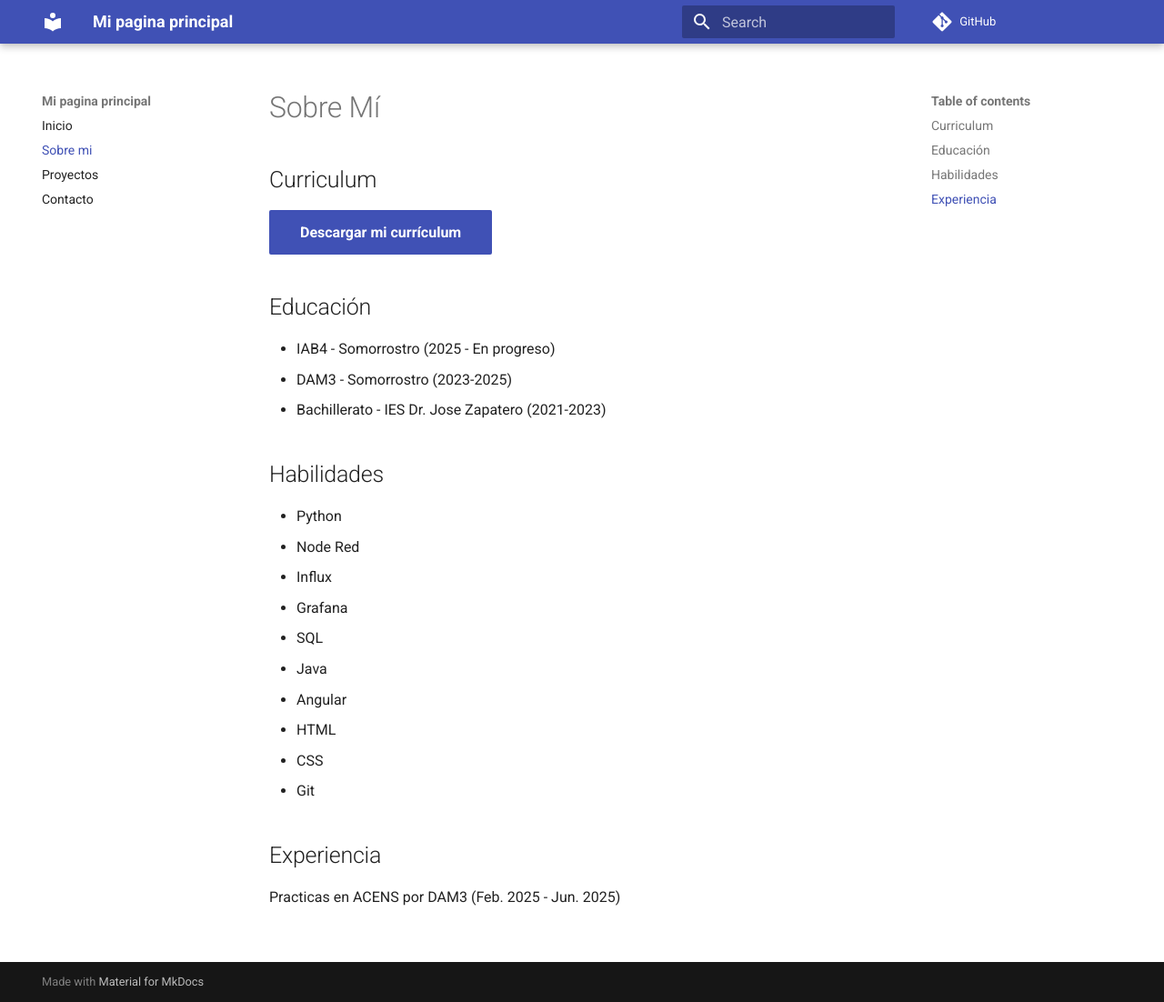
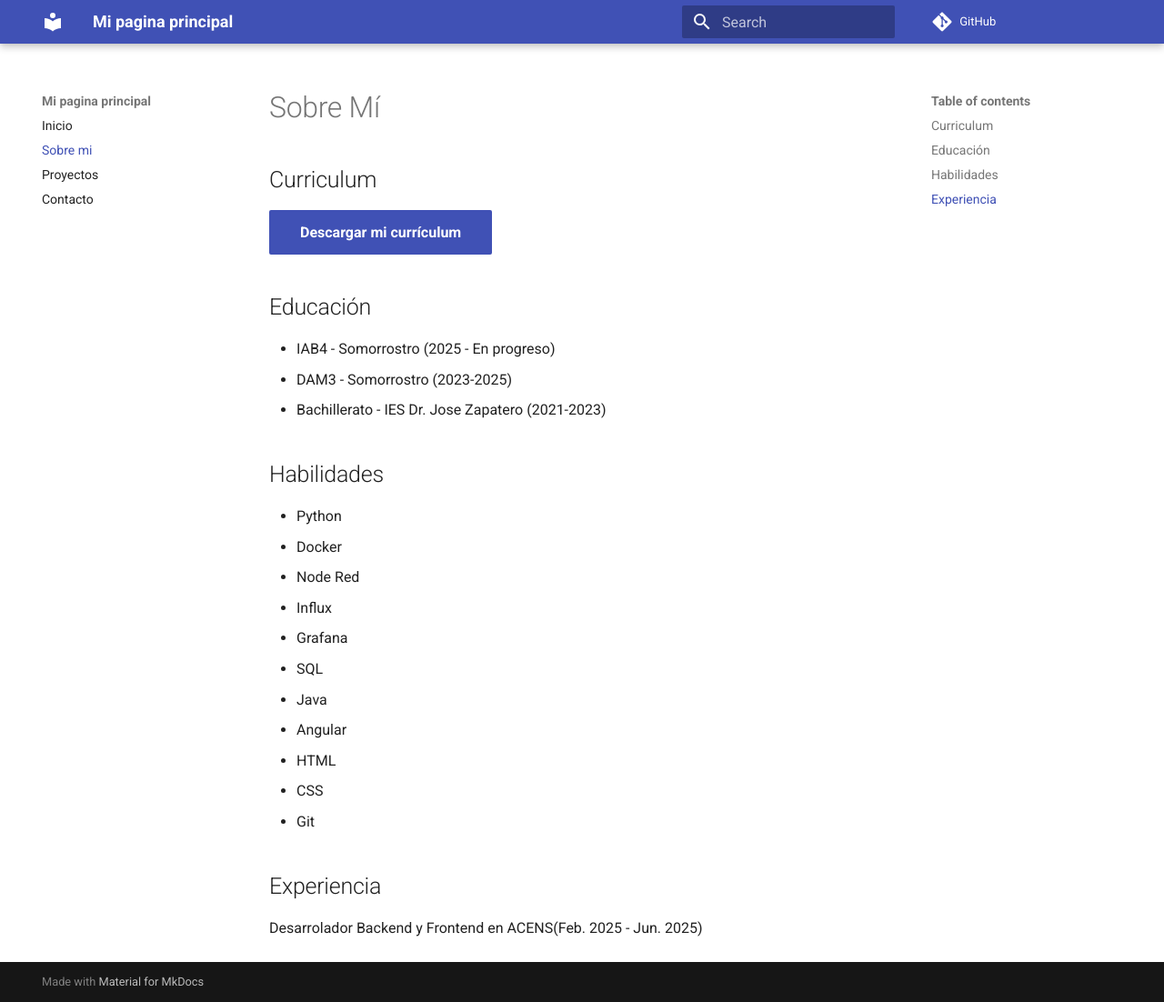
Before and after one commit to AsierPerez31/asierperez31.github.io, an MkDocs documentation site: the page built from docs/sobre-mi.md, in a window 1280 px wide and 1102 px high. Shown: the whole window at 91% size. Built offline with MkDocs 1.6.1 and Material for MkDocs 9.7.7, drawn with Linux system fonts in a browser that asks for light colours; comment, search, counter and statistics services are not loaded.

Commit message:
Cambios sobre mi

```diff
--- a/docs/sobre-mi.md
+++ b/docs/sobre-mi.md
@@ -10,6 +10,7 @@
 
 ## Habilidades
 - Python
+- Docker
 - Node Red
 - Influx
 - Grafana
@@ -21,4 +22,4 @@
 - Git
 
 ## Experiencia
-Practicas en ACENS por DAM3 (Feb. 2025 - Jun. 2025)
+Desarrolador Backend y Frontend en ACENS(Feb. 2025 - Jun. 2025)
```
